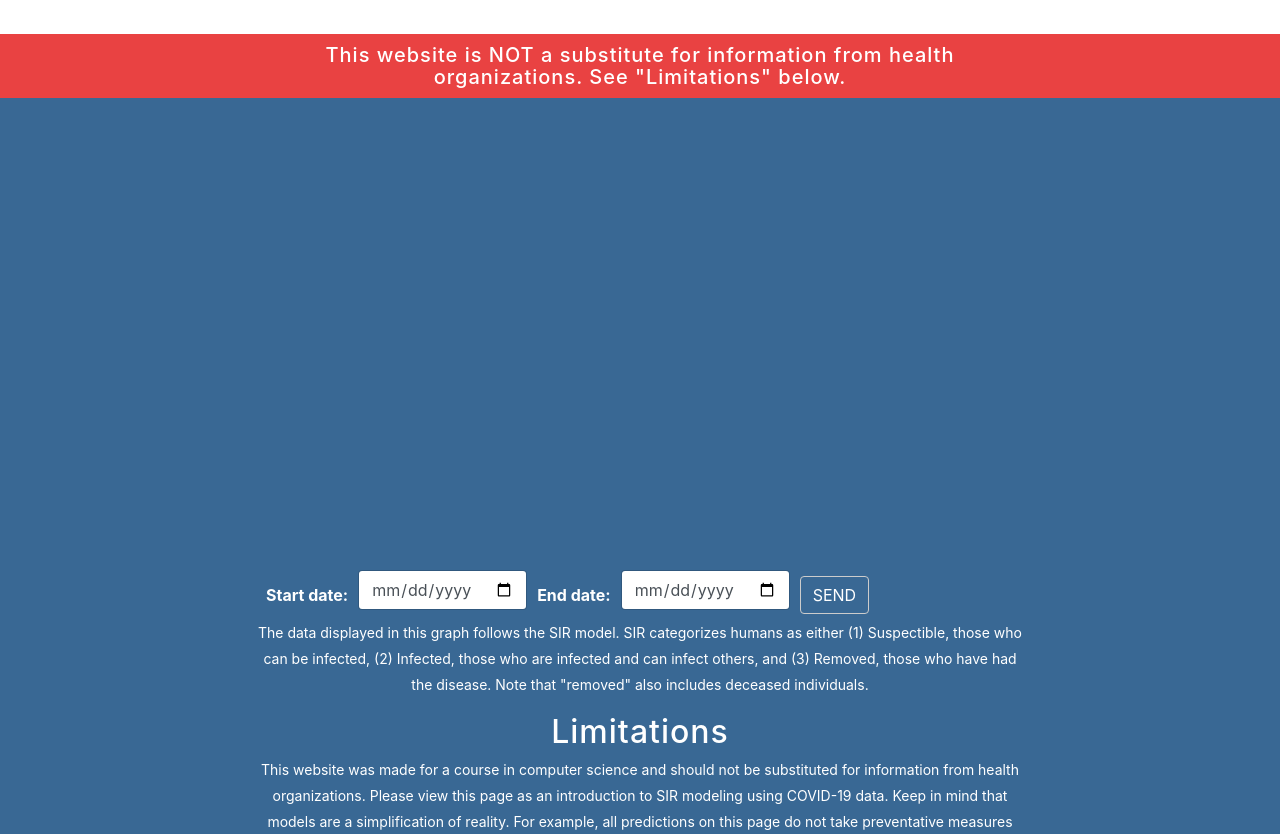
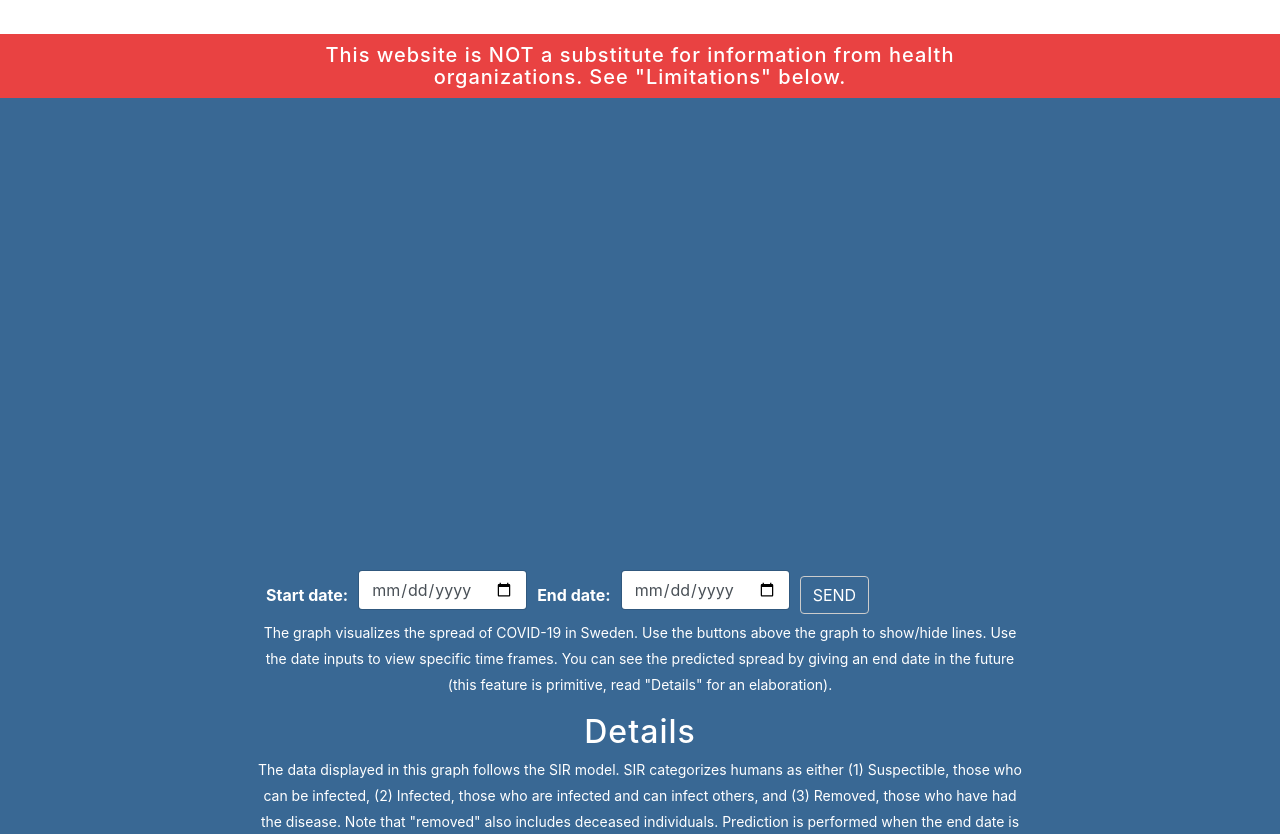
Before and after one commit to balwes/bwest-uggelberg, a website with bundled scripts: page index.html in a window 1280 px wide. Shown: the part 118-952 px from the top of the page. Built offline with nearby package versions, Linux system fonts and the light colour scheme; no server answers.

Commit message:
Add text to page

```diff
--- a/index.html
+++ b/index.html
@@ -33,7 +33,9 @@
   					<input type="date" class="date-input form-control" id="end-date">
   					<button type="button" class="btn datebtn" id="date-button">Send</button>
 				</div>
-				<p>The data displayed in this graph follows the SIR model. SIR categorizes humans as either (1) Suspectible, those who can be infected, (2) Infected, those who are infected and can infect others, and (3) Removed, those who have had the disease. Note that "removed" also includes deceased individuals.</p>
+				<p>The graph visualizes the spread of COVID-19 in Sweden. Use the buttons above the graph to show/hide lines. Use the date inputs to view specific time frames. You can see the predicted spread by giving an end date in the future (this feature is primitive, read "Details" for an elaboration).</p>
+				<h1 class="smaller">Details</h1>
+				<p>The data displayed in this graph follows the SIR model. SIR categorizes humans as either (1) Suspectible, those who can be infected, (2) Infected, those who are infected and can infect others, and (3) Removed, those who have had the disease. Note that "removed" also includes deceased individuals. Prediction is performed when the end date is in the future. It is based on data from the previous few days, check the source code on GitHub for more.</p>
 				<h1 class="smaller">Limitations</h1>
 				<p>This website was made for a course in computer science and should not be substituted for information from health organizations. Please view this page as an introduction to SIR modeling using COVID-19 data. Keep in mind that models are a simplification of reality. For example, all predictions on this page do not take preventative measures into account. Because of this, the graph becomes less accurate the longer it attempts to predict.</p>
 			</div>
```
